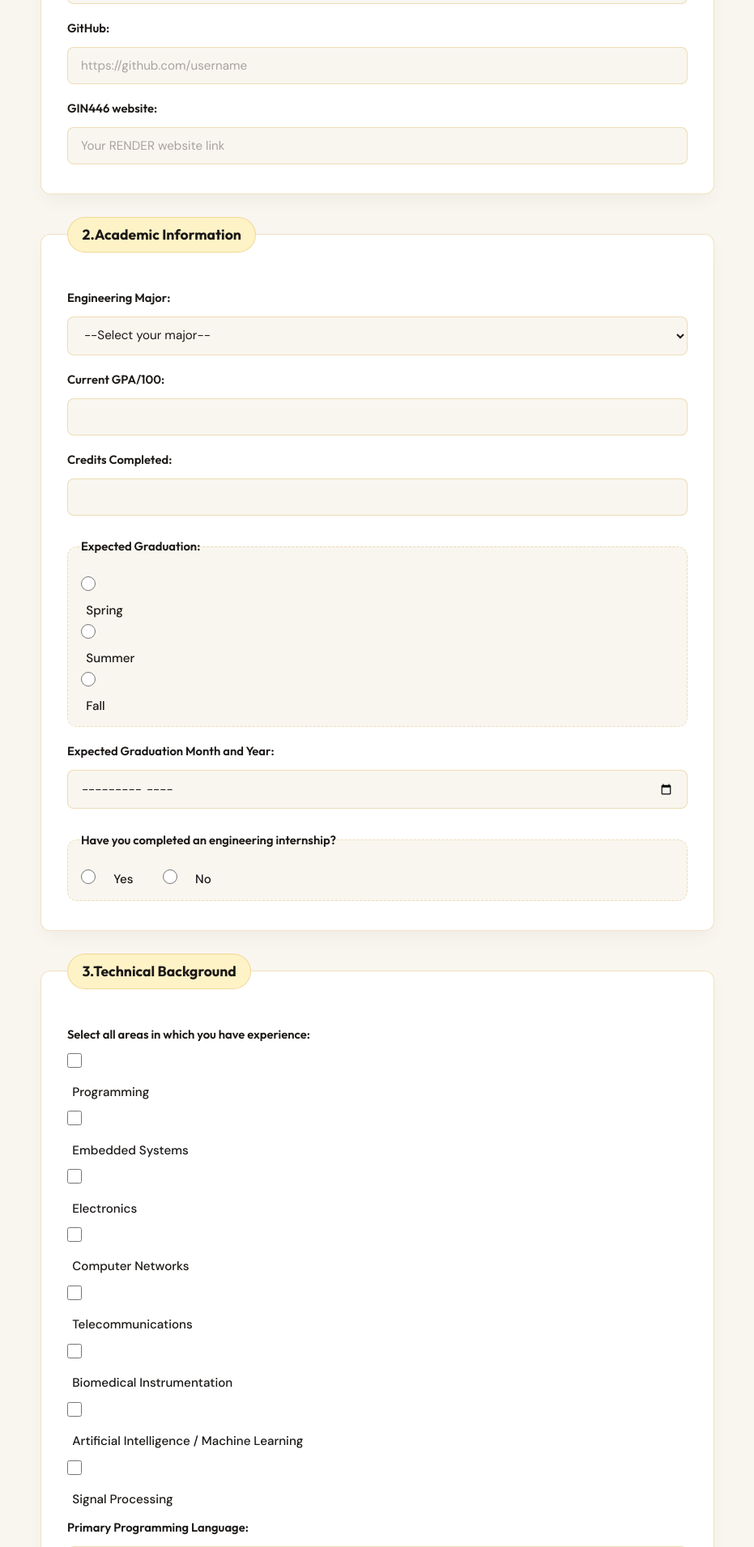
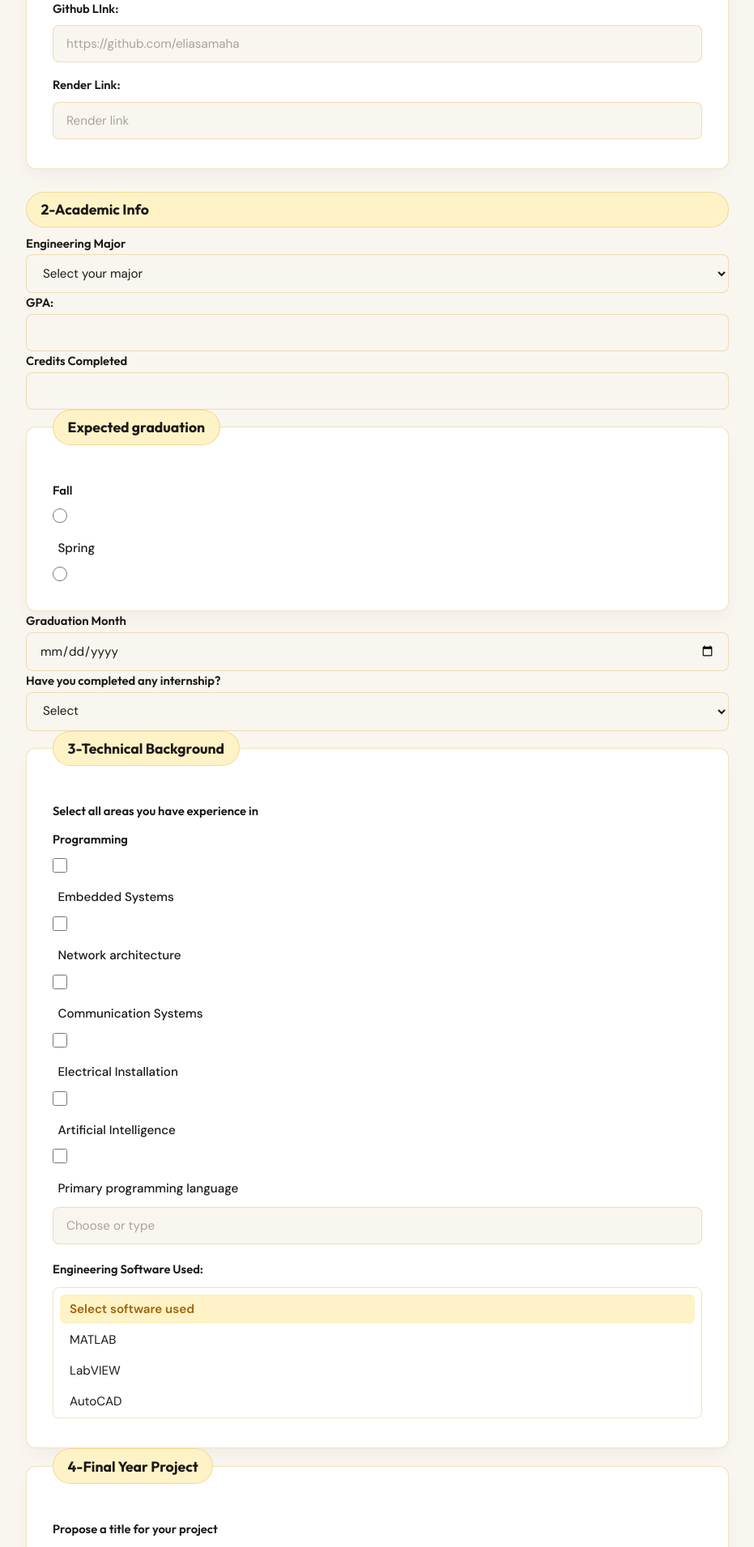
Before and after one commit to EliaSamaha/GIN446-Web-programming, a Flask app: page /submit-profile in a window 1280 px wide. Shown: the part 920-2831 px from the top of the page at 81% size, without its empty margins (174-1105 px from the left). Run offline with Flask 3, Linux system fonts and the light colour scheme.

Commit message:
Part 4:Form Page

```diff
--- a/templates/profile-form.html
+++ b/templates/profile-form.html
@@ -6,187 +6,157 @@
         <link rel="stylesheet" href="{{ url_for('static', filename='form_style.css') }}"/>
     {% endblock %}
 
-<h2>Engineering Student Profile</h2>
-    <p>Complete this form to provide information about your academic background, technical skills, internship experience, and Final Year Project preferences.</p>
-
+<h2>Enginnering Student Profile</h2>
+<p>Complete this form to provide info about your academical background,technical skills and Final Year Project preferences.</p>
 <form action="{{ url_for('submit_profile')}}"
       method="post">
+<fieldset>
+    <legend>1-Personal Info</legend>
+    <label for="stdId">Student ID:</label>
+    <input type="text" id="stdId" name="student_id" placeholder="202400505" required>
+    <label for="name">Full Name:</label>
+    <input type="text" id="name" name="fullname" placeholder="Elia Samaha" required>
+    <label for="email">University Email:</label>
+    <input type="email" id="email" name="email" placeholder="elia.w.samaha@net.usek.edu.lb" required>
+    <label for="telnum">Mobile Number:</label>
+    <input type="tel" id="telnum" name="phone" placeholder="+961 xx/xxxxxx" pattern="+961 [0-9]{2}/[0-9]{6}" required>
+    <label for="dob">Date Of Birth:</label>
+    <input type="date" id="dob" name="birthdate" placeholder="8/10/2005" max="1/1/2008" min="1/1/1999" required>
+    <label for="glink">Github LInk:</label>
+    <input type="url" id="glink" name="portfolio" placeholder="https://github.com/eliasamaha" required>
+    <label for="rlink">Render Link:</label>
+    <input type="url" id="rlink" name="gin446" placeholder="Render link" required>
+</fieldset>
+<filedset>
+    <legend>2-Academic Info</legend>
+    <label for="major">Engineering Major</label>
+    <select id="major" name="major" required>
+        <option disabled selected>Select your major</option>
+        <option value="Telecom">Telecommunication Engineer</option>
+        <option value="Electrical">Electrical Engineer</option>
+        <option value="Computer">Computer Engineer</option>
+        <option value="Biomed">Biomedical Engineer</option>
+    </select>
+    <label for="gpa">GPA:</label>
+    <input type="number" id="gpa" name="gpa" min="70" max="97" step="0.1" required>
+    <label for="credits">Credits Completed</label>
+    <input type="number" id="credits" name="credits" min="0" max="146" step="1" required>
+
+
 
 <fieldset>
-        <legend>1.Personal Information</legend>
-
-    <label for="StdId">Student ID:</label>
-    <input type="text" id="StdId" name="student_id" maxlength="9" size="9" placeholder="123456789" pattern="[0-9]{9}" required><br><br>
-
-    <label for="FullName">Name:</label>
-    <input type="text" id="FullName" name="fullname" placeholder="First Name & Last Name" required><br><br>
-
-    <label for="email">Usek Email:</label>
-    <input type="email" id="email" name="email" placeholder="firstname.lastname@net.usek.edu.lb"  pattern="[a-zA-Z]+\.[a-zA-Z]+@net\.usek\.edu\.lb" size="40" required><br><br>
-
-    <label for="phone">Mobile Number:</label>
-    <input type="tel" id="phone" name="phone" placeholder="+961 xx/xxxxxx" pattern="+961 [0-9]{2}/[0-9]{6}" required><br><br>
-
-    <label for="birthdate">Date of Birth:</label>
-    <input type="date" id="birthdate" name="birthdate" placeholder="yyyy-mm-dd" max="2010-01-01" min="1990-01-01" required><br><br>
-
-    <label for="GithubUrl">GitHub:</label>
-    <input type="url" id="GithubUrl" name="portfolio" placeholder="https://github.com/username" pattern="https://github\.com/[a-zA-Z0-9-]+" required><br><br>
-
-    <label for="RenderLink">GIN446 website:</label>
-    <input type="url" id="RenderLink" name="gin446" placeholder="Your RENDER website link" pattern="https://[a-zA-Z0-9-]+\.onrender\.com" required><br><br>
+   <legend>Expected graduation</legend>
+   <label for="fall">Fall</label>
+   <input type="radio" id="fall" name="graduation" value="Fall" required>
+   <label for="spring">Spring</label>
+   <input type="radio" id="spring" name="graduation" value="Spring" required>
 </fieldset>
-
-<fieldset>
-        <legend>2.Academic Information</legend>
-
-    <label for="EngMajor">Engineering Major:</label>
-    <select id="EngMajor" name="major" required>
-        <option disabled selected>--Select your major--</option>
-        <option value="Computer">Computer Engineering</option>
-        <option value="Electrical">Electrical Engineering</option>
-        <option value="Telecom">Telecom Engineering</option>
-        <option value="Biomedical">Biomedical Engineering</option>
-    </select><br><br>
-
-    <label for="GPA">Current GPA/100:</label>
-    <input type="number" id="GPA" name="gpa" min="40" max="100" step="0.01" required><br><br>
-
-    <label for="CreditsCompleted">Credits Completed:</label>
-    <input type="number" id="CreditsCompleted" name="credits" min="0" max="148" step="1" required><br><br>
+<label for="month">Graduation Month</label>
+<input type="date" id="month" name="graduation_month" required>
 
 
-    <fieldset>
-            <legend>Expected Graduation:</legend>
-        <input type="radio" id="ExpectedGraduationSpring" name="graduation" value="Spring" required>
-        <label for="ExpectedGraduationSpring">Spring</label>
-        <input type="radio" id="ExpectedGraduationSummer" name="graduation" value="Summer" required>
-        <label for="ExpectedGraduationSummer">Summer</label>
-        <input type="radio" id="ExpectedGraduationFall" name="graduation" value="Fall" required>
-        <label for="ExpectedGraduationFall">Fall</label><br>
-    </fieldset>
+    <label for="answer">Have you completed any internship?</label>
+    <select id="answer" name="internship_completed">
+        <option disabled selected>Select</option>
+        <option value="yes">Yes</option>
+        <option value="no">No</option>
+    </select>
 
-    <label for="ExpectedGraduationMandY">Expected Graduation Month and Year:</label>
-    <input type="month" id="ExpectedGraduationMandY" name="graduation_month" min="2010-01" max="2040-01" required><br><br>
+</fieldset>
+<fieldset>
+    <legend>3-Technical Background</legend>
+    <label for="exp">Select all areas you have experience in</label>
+    <label for="Programming">Programming</label>
+    <input type="checkbox" id="Programming" name="skills" value="Programming">
+    <label for="embedded">Embedded Systems</label>
+    <input type="checkbox" id="embedded" name="skills" value="Embedded Systems">
+    <label for="network">Network architecture</label>
+    <input type="checkbox" id="network" name="skills" value="Network architecture">
+    <label for="telecom">Communication Systems</label>
+    <input type="checkbox" id="telecom" name="skills" value="Communication Systems">
+    <label for="installation">Electrical Installation</label>
+    <input type="checkbox" id="installation" name="skills" value="Electrical Installation">
+    <label for="ai">Artificial Intelligence</label>
+    <input type="checkbox" id="ai" name="skills" value="Artificial Intelligence">
 
+    <label for="Lang">Primary programming language</label>
+    <input list="Languages" id="Lang" name="language" placeholder="Choose or type" required>
+    <datalist id="Languages">
+        <option value="Python"></option>
+        <option value="C++"></option>
+        <option value="MatLab"></option>
+        <option value="JS"></option>
+        <option value="HTML"></option>
+        <option value="Java"></option>
+        <option value="React"></option>
 
-    <fieldset>
-            <legend>Have you completed an engineering internship?</legend>
-
-        <input type="radio" id="InternshipYes" name="internship_completed" value="Yes">
-        <label for="InternshipYes">Yes</label>
-        <input type="radio" id="InternshipNo" name="internship_completed" value="No">
-        <label for="InternshipNo">No</label><br>
-    </fieldset>
-</fieldset>
-
-<fieldset>
-        <legend>3.Technical Background</legend>
-
-    <label for="experience">Select all areas in which you have experience:</label>
-    <input type="checkbox" id="programming" name="skills" value="Programming">
-    <label for="programming">Programming</label><br>
-    <input type="checkbox" id="embedded-systems" name="skills" value="Embedded Systems">
-    <label for="embedded-systems">Embedded Systems</label><br>
-    <input type="checkbox" id="electronics" name="skills" value="electronics">
-    <label for="electronics">Electronics</label><br>
-    <input type="checkbox" id="computer-networks" name="skills" value="Computer Networks">
-    <label for="computer-networks">Computer Networks</label><br>
-    <input type="checkbox" id="telecommunications" name="skills" value="Telecommunications">
-    <label for="telecommunications">Telecommunications</label><br>
-    <input type="checkbox" id="biomedical-instrumentation" name="skills" value="Biomedical Instrumentation">
-    <label for="biomedical-instrumentation">Biomedical Instrumentation</label><br>
-    <input type="checkbox" id="artificial-intelligence" name="skills" value="Artificial Intelligence / Machine Learning">
-    <label for="artificial-intelligence">Artificial Intelligence / Machine Learning</label><br>
-    <input type="checkbox" id="signal-processing" name="skills" value="Signal Processing">
-    <label for="signal-processing">Signal Processing</label><br><br>
-
-    <label for="PrimaryProgLang">Primary Programming Language:</label>
-    <input list="languages" id="PrimaryProgLang" name="language" placeholder="Select or type" required>
-    <datalist id="languages">
-        <option value="Python">
-        <option value="C++">
-        <option value="Java">
-        <option value="C#">
-        <option value="JavaScript">
-        <option value="MATLAB">
-        <option value="R">
-        <option value="Go">
-        <option value="Ruby">
-        <option value="Swift">
-    </datalist><br><br>
-
-    <label for="EngSoftwareUsed">Engineering Software Used:</label>
-    <select id="EngSoftwareUsed" name="software" multiple required>
+    </datalist>
+     <label for="soft">Engineering Software Used:</label>
+    <select id="soft" name="software" multiple required>
         <option disabled selected>Select software used</option>
         <option value="MATLAB">MATLAB</option>
         <option value="LabVIEW">LabVIEW</option>
         <option value="AutoCAD">AutoCAD</option>
         <option value="SolidWorks">SolidWorks</option>
         <option value="Multisim">Multisim</option>
-        <option value="PSpice">PSpice</option>
-        <option value="Simulink">Simulink</option>
         <option value="Altium Designer">Altium Designer</option>
-        <option value="ANSYS">ANSYS</option>
+        <option value="CycoPacketTracer">CycoPacketTracer</option>
         <option value="COMSOL Multiphysics">COMSOL Multiphysics</option>
-    </select><br>
-    <p>Hold Ctrl (Windows) or Cmd (Mac) to select several options</p>
+    </select>
+
 </fieldset>
+<fieldset>
+    <legend>4-Final Year Project</legend>
+    <label for="title">Propose a title for your project</label>
+    <input type="text" id="title" name="project_title" required>
+    <label for="area">Preffered project area</label>
+    <select id="area" name="project_area" required>
+         <option value="" disabled selected>Select your preferred project area</option>
 
-<fieldset>
-        <legend>4.Final Year Project</legend>
-    <label for="ProjectTitle">Proposed Project Title:</label>
-    <input type="text" id="ProjectTitle" name="project_title" placeholder="Enter a tentative project title" required><br><br>
 
-    <label for="ProjectArea">Preferred Project Area:</label>
-    <select id="ProjectArea" name="project_area" required>
-        <option value="" disabled selected>--Select your preferred project area--</option>
-        <optgroup label="Computer Engineering">
-            <option value="AI">Artificial Intelligence</option>
-            <option value="Web Applications">Web Applications</option>
-            <option value="Cybersecurity">Cybersecurity</option>
-            <option value="Internet of Things">Internet of Things (IoT)</option>
+        <optgroup label="Telecommunication Engineer">
+            <option value="Mobile Networks">Mobile Networks</option>
+            <option value="DSP">Digital Signal Processing</option>
+            <option value="DIP">Digital Image Processing</option>
+            <option value="RF">Radio Frequencies</option>
+            <option value="Com">Communication Systems</option>
         </optgroup>
-        <optgroup label="Electrical Engineering">
+        <optgroup label="Electrical Engineer">
+            <option value="Electronics">Electronics</option>
+            <option value="Electrical Installation">Electrical Installation</option>
             <option value="Power Systems">Power Systems</option>
-            <option value="Renewable Energy">Renewable Energy</option>
-            <option value="Control Systems">Control Systems</option>
         </optgroup>
-        <optgroup label="Biomedical Engineering">
-            <option value="Medical Imaging">Medical Imaging</option>
-            <option value="Biosensors">Biosensors</option>
-            <option value="Medical Devices">Medical Devices</option>
+        <optgroup label="Computer Engineer">
+            <option value="Embedded Systems">Embedded Systems</option>
+            <option value="Software Developpment">Software Developpement</option>
+            <option value="Machine Learning">Machine Learning</option>
         </optgroup>
-        <optgroup label="Telecommunications Engineering">
-            <option value="Wireless Communications">Wireless Communications</option>
-            <option value="5G / 6G Networks">5G / 6G Networks</option>
+        <optgroup label="Biomedical Engineer">
+            <option value="Biosignals Analysis">Biosignals Analysis</option>
+            <option value="Medical instrumentation design">Medical instrumentation design</option>
         </optgroup>
-    </select><br><br>
 
-    <label for="ProjectDescription">Project Description:</label>
-    <textarea id="ProjectDescription" name="description" rows="4" cols="40" placeholder="Describe the problem, proposed solution, and expected outcome"></textarea><br><br>
-
-    <label for="TeamSize">Preferred Team Size:</label>
-    <input type="number" id="TeamSize" name="team_size" min="1" max="5" placeholder="Enter the number of team members" required><br><br>
-
-    <label for="ProjDashboardColor">Project Dashboard Color:</label>
-    <input type="color" id="ProjDashboardColor" name="project_color" required><br><br>
+    </select>
+    <label for="desc">Project Description</label>
+    <textarea id="desc" name="description" rows="4" cols="40" placeholder="Describe the problem, proposed solution, and expected outcome"></textarea>
+    <label for="size">Team Size</label>
+    <input type="number" id="size" name="team_size" min="2" max="5" step="1" placeholder="Enter the number of team members" required>
+     <label for="Dashboard">Project Dashboard Color:</label>
+    <input type="color" id="Dashboard" name="project_color" required>
 
     <label for="MeetingDate">Preferred Meeting Date:</label>
-    <input type="date" id="MeetingDate" name="meeting_date" placeholder="yyyy-mm-dd" min="2026-09-01" max="2040-01-01" required><br><br>
+    <input type="date" id="MeetingDate" name="meeting_date" placeholder="yyyy-mm-dd" required>
 
     <label for="MeetingTime">Preferred Meeting Time:</label>
-    <input type="time" id="MeetingTime" name="meeting_time" placeholder="HH:MM" required><br><br>
+    <input type="time" id="MeetingTime" name="meeting_time" placeholder="HH:MM" required>
 </fieldset>
-
 <fieldset>
+    <label for="Confirmation">I confirm that the information provided is accurate.</label>
     <input type="checkbox" id="Confirmation" name="confirmation" required>
-    <label for="Confirmation">I confirm that the information provided is accurate.</label>
 
     <input type="submit" id="submit" value="Submit Profile">
     <input type="reset" id="reset" value="Clear Form">
 </fieldset>
-
 <input type="hidden" name="form_version" value="2026-2027">
 
 </form>
```
